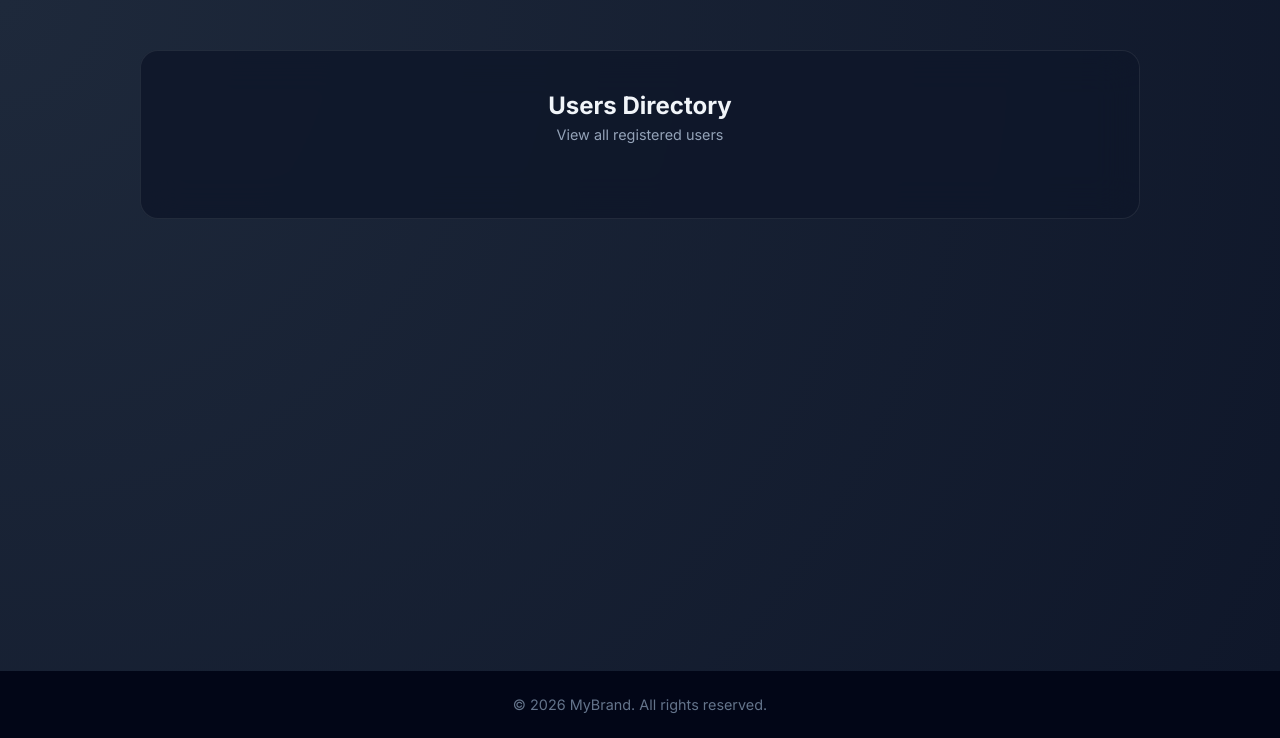
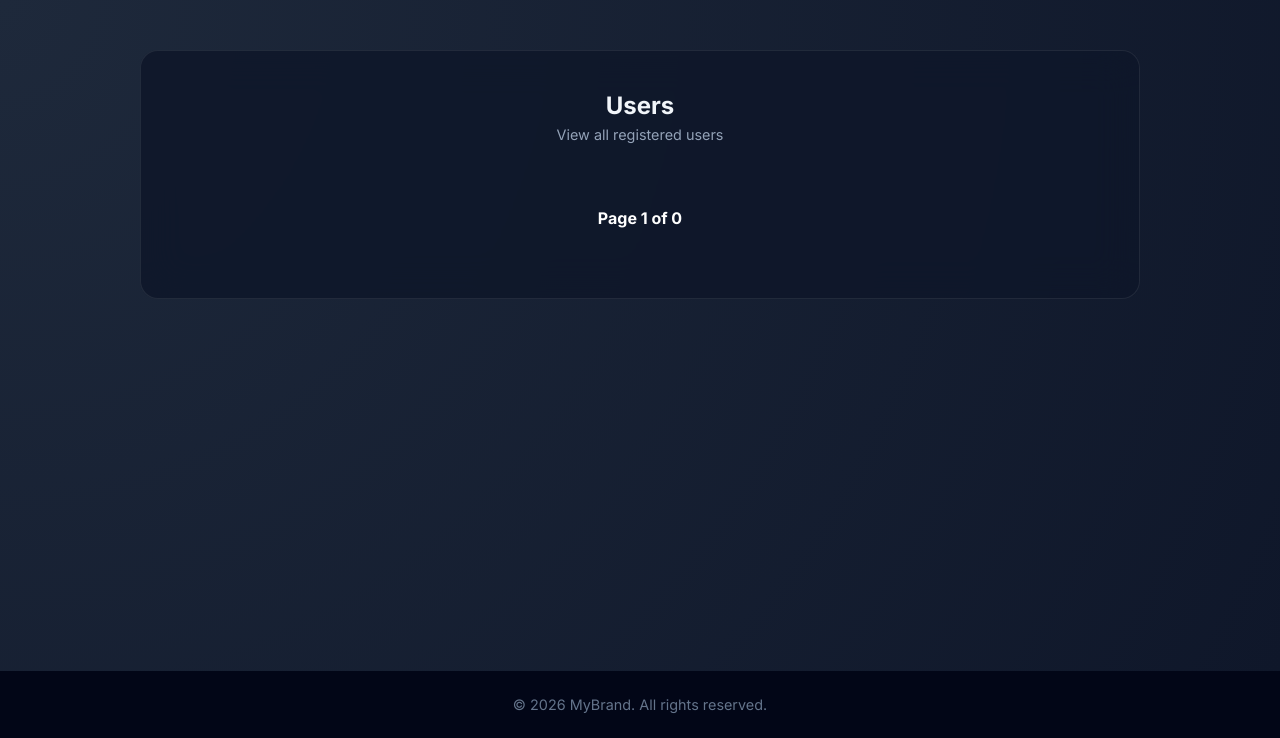
Before and after one commit to mateuszral/flask-learn, a Flask app: page /users in a window 1280 px wide. Shown: the part 62-800 px from the top of the page. Run offline with Flask 3, Linux system fonts and the light colour scheme.

Commit message:
feat: add pagination to users view and get only featured users to main

```diff
--- a/app/routes/main.py
+++ b/app/routes/main.py
@@ -1,18 +1,19 @@
 from flask import Blueprint, render_template
 
-from app.services.user_service import get_all_users
+from app.services.user_service import get_users_by_page, get_featured_users
 
 
 main = Blueprint('main', __name__)
 
 @main.get('/')
 def home():
-    users = get_all_users()
-    return render_template('index.html', users=users)
+    featured_users = get_featured_users()
+    return render_template('index.html', users=featured_users)
 
 @main.get('/users')
-def users_view():
-    users = get_all_users()
+@main.get('/users/<int:page>')
+def users_view(page=1):
+    users = get_users_by_page(page)
     return render_template('users.html', users=users)
 
 @main.get('/contact')
--- a/app/services/user_service.py
+++ b/app/services/user_service.py
@@ -10,6 +10,12 @@ from app.models import User, UserInfo
 
 def get_all_users():
     return User.query.all()
+
+def get_users_by_page(page, per_page=2):
+    return User.query.paginate(page=page, per_page=per_page, error_out=False)
+
+def get_featured_users():
+    return User.query.filter_by(featured = True)
 
 def get_user_by_id(user_id):
     return User.query.get(user_id)
--- a/app/static/css/users.css
+++ b/app/static/css/users.css
@@ -129,6 +129,35 @@
     color: #38bdf8;
 }
 
+.pagination {
+    display: flex;
+    justify-content: center;
+    gap: 15px;
+    margin: 30px 0;
+}
+
+.pagination .page-link {
+    text-decoration: none;
+    padding: 6px 10px;
+    font-size: 0.75rem;
+    border-radius: 6px;
+    background: rgba(56, 189, 248, 0.15);
+    color: #38bdf8;
+}
+
+.pagination .page-link:hover {
+    opacity: 0.85;
+    transform: scale(1.05);
+    transition: 0.2s ease-in-out;
+}
+
+.page-number {
+    display: flex;
+    align-items: center;
+    font-weight: bold;
+    color: #fff;
+}
+
 /* Mobile */
 @media (max-width: 768px) {
     .user-item {
--- a/app/templates/base.html
+++ b/app/templates/base.html
@@ -23,7 +23,7 @@
         </label>
         <ul>
             <li><a href="{{ url_for('main.home') }}">Home</a></li>
-            <li><a href="{{ url_for('main.users_view') }}">Users</a></li>
+            <li><a href="{{ url_for('main.users_view', page=1) }}">Users</a></li>
             <li><a href="{{ url_for('main.contact_view') }}">Contact</a></li>
             {% if current_user.is_authenticated  %}
                 <li><a href="{{ url_for('dashboard.dashboard_view') }}">Dashboard</a></li>
--- a/app/templates/index.html
+++ b/app/templates/index.html
@@ -16,7 +16,6 @@
 
         <div class="user-grid">
             {% for user in users %}
-                {% if user.featured %}
                 <a href="{{ url_for('profile.profile_view_username', username=user.username) }}" class="user-link">
                     <div class="user-card">
                         {% if user.avatar %}
@@ -34,7 +33,6 @@
                         <p>{{ user.user_info.bio }}</p>
                     </div>
                 </a>
-                {% endif %}
             {% endfor %}
         </div>
     </section>
--- a/app/templates/users.html
+++ b/app/templates/users.html
@@ -10,7 +10,7 @@
 
         <div class="users-card">
             <div class="users-header">
-                <h2>Users Directory</h2>
+                <h2>Users</h2>
                 <p>View all registered users</p>
             </div>
 
@@ -20,9 +20,9 @@
 
                         <div class="user-avatar">
                             {% if user.avatar %}
-                                <img src="{{ user.avatar }}" alt="Avatar">
+                                <img id="avatarPreview" src="{{ url_for('static', filename=user.avatar.replace('static/', '')) }}" alt="User Avatar">
                             {% else %}
-                                <img src="{{ url_for('static', filename='uploads/default.png') }}" alt="Default Avatar">
+                                <img id="avatarPreview" src="{{ url_for('static', filename='uploads/default.png') }}" alt="Default Avatar">
                             {% endif %}
                         </div>
 
@@ -38,7 +38,10 @@
                             </div>
 
                             <div class="user-meta">
-                                <span>{{ user.user_info.first_name }} {{ user.user_info.last_name }}</span>
+                                <span>
+                                    {{ user.user_info.first_name }}
+                                    {{ user.user_info.last_name }}
+                                </span>
                                 <span>Age: {{ user.user_info.age }}</span>
                                 <span>{{ user.email }}</span>
                             </div>
@@ -54,6 +57,17 @@
 
                     </div>
                 {% endfor %}
+                <div class="pagination">
+                    {% if users.has_prev %}
+                        <a href="{{ url_for('main.users_view', page=users.prev_num) }}" class="page-link">&lt;&lt; Previous</a>
+                    {% endif %}
+
+                    <span class="page-number">Page {{ users.page }} of {{ users.pages }}</span>
+
+                    {% if users.has_next %}
+                        <a href="{{ url_for('main.users_view', page=users.next_num) }}" class="page-link">Next &gt;&gt;</a>
+                    {% endif %}
+                </div>
             </div>
         </div>
 
```
Lines whose indentation alone changed are shown as unchanged.
